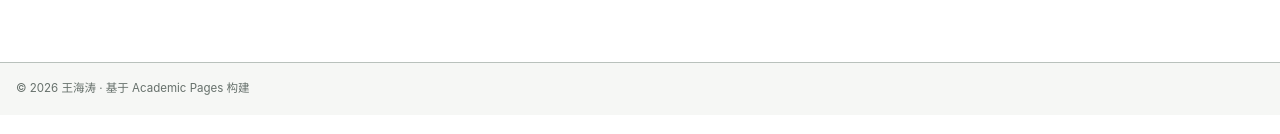
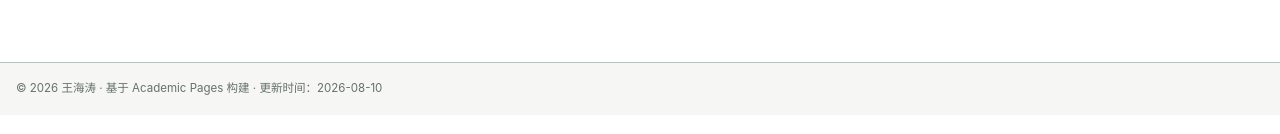
Before and after one commit to selfanti/selfanti.github.io, a Jekyll site: the page built from _pages/about.md, in a window 1280 px wide and 900 px high, scrolled down 224 px. Shown: the part 733-867 px from the top of the window. Built offline with Jekyll 4.4.1, drawn with Linux system fonts in a browser that asks for light colours; a script that is not in the unit is left out.

Commit message:
Show last updated date in footer

```diff
--- a/_includes/footer.html
+++ b/_includes/footer.html
@@ -2,4 +2,6 @@
   &copy; {{ site.time | date: '%Y' }} {{ site.name | default: site.title }}
   <span aria-hidden="true">·</span>
   基于 <a href="https://github.com/academicpages/academicpages.github.io">Academic Pages</a> 构建
+  <span aria-hidden="true">·</span>
+  更新时间：{{ site.time | date: '%Y-%m-%d' }}
 </div>
```
